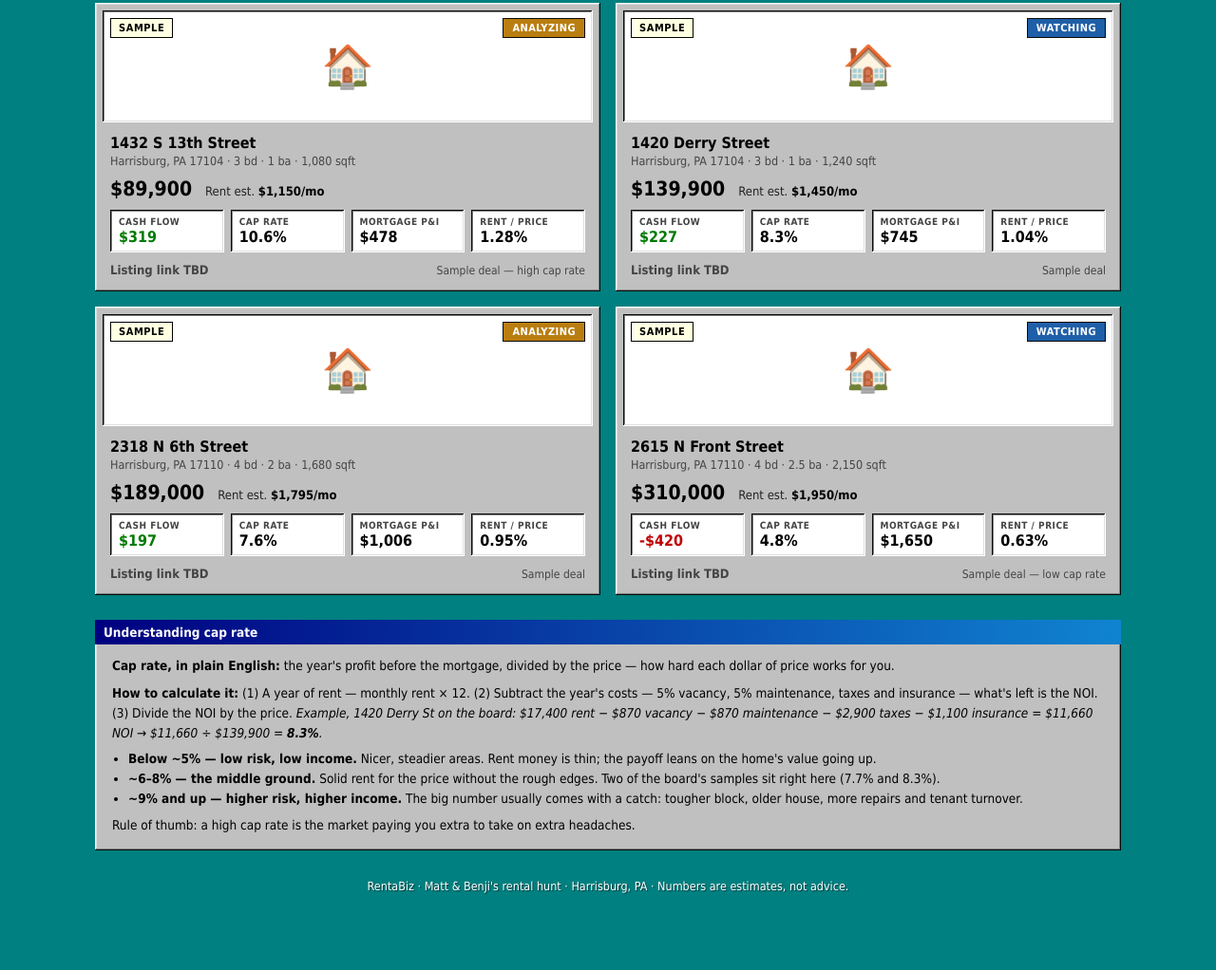
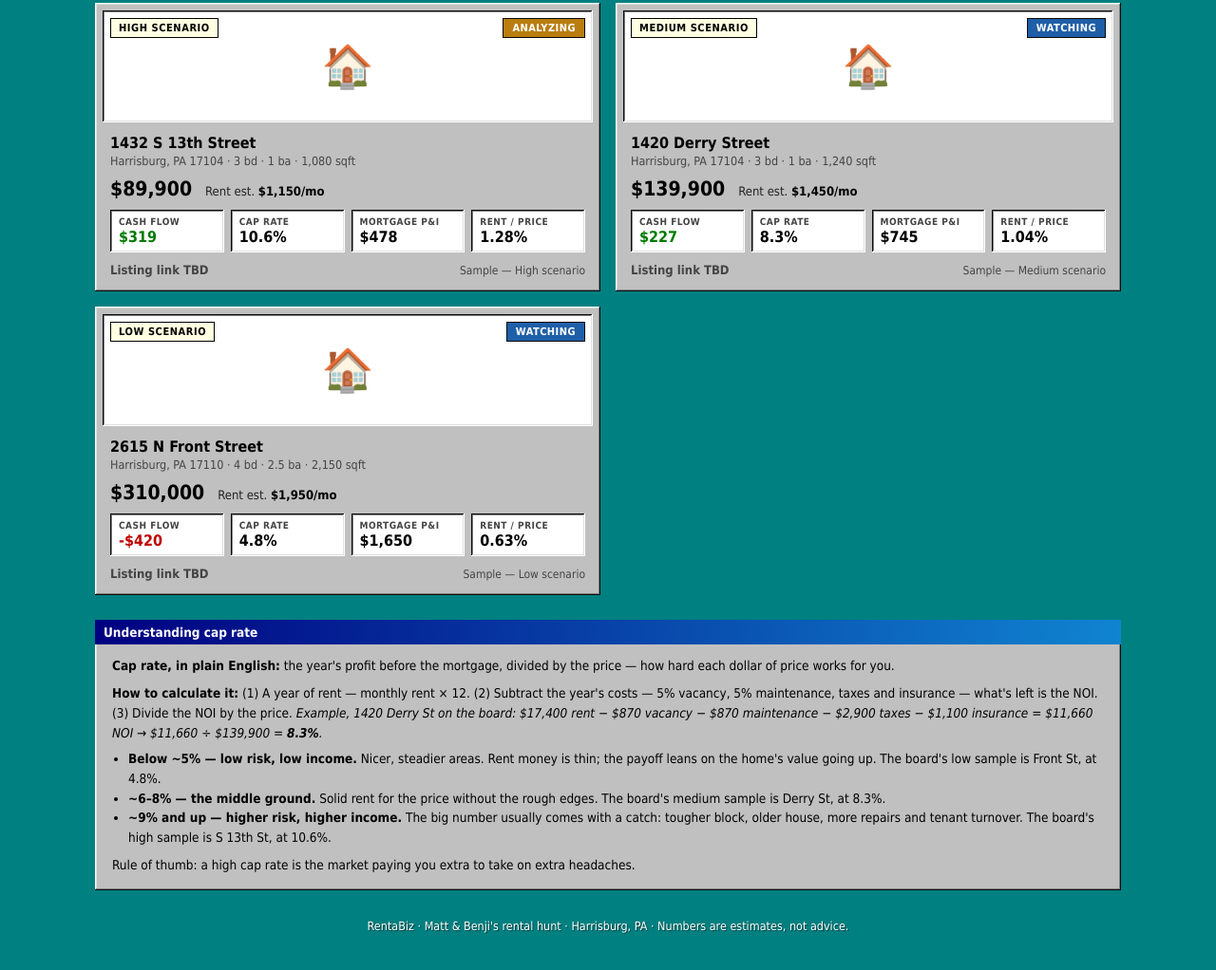
Before and after one commit to MattGPT5786/RentaBiz, a plain HTML site: page index.html in a window 1280 px wide. Shown: the part 276-1298 px from the top of the page at 95% size. Before the commit the page ends 1269 px from the top, so only its background shows below. Drawn offline with Linux system fonts and the light colour scheme.

Commit message:
Exactly three listings: one Low, one Medium, one High scenario, labeled as such

```diff
--- a/index.html
+++ b/index.html
@@ -126,9 +126,9 @@
       <p><b>Cap rate, in plain English:</b> the year's profit before the mortgage, divided by the price — how hard each dollar of price works for you.</p>
       <p style="margin-top:8px"><b>How to calculate it:</b> (1) A year of rent — monthly rent × 12. (2) Subtract the year's costs — 5% vacancy, 5% maintenance, taxes and insurance — what's left is the NOI. (3) Divide the NOI by the price. <i>Example, 1420 Derry St on the board: $17,400 rent − $870 vacancy − $870 maintenance − $2,900 taxes − $1,100 insurance = $11,660 NOI → $11,660 ÷ $139,900 = <b>8.3%</b>.</i></p>
       <ul>
-        <li><b>Below ~5% — low risk, low income.</b> Nicer, steadier areas. Rent money is thin; the payoff leans on the home's value going up.</li>
-        <li><b>~6–8% — the middle ground.</b> Solid rent for the price without the rough edges. Two of the board's samples sit right here (7.7% and 8.3%).</li>
-        <li><b>~9% and up — higher risk, higher income.</b> The big number usually comes with a catch: tougher block, older house, more repairs and tenant turnover.</li>
+        <li><b>Below ~5% — low risk, low income.</b> Nicer, steadier areas. Rent money is thin; the payoff leans on the home's value going up. The board's low sample is Front St, at 4.8%.</li>
+        <li><b>~6–8% — the middle ground.</b> Solid rent for the price without the rough edges. The board's medium sample is Derry St, at 8.3%.</li>
+        <li><b>~9% and up — higher risk, higher income.</b> The big number usually comes with a catch: tougher block, older house, more repairs and tenant turnover. The board's high sample is S 13th St, at 10.6%.</li>
       </ul>
       <p style="margin-top:8px">Rule of thumb: a high cap rate is the market paying you extra to take on extra headaches.</p>
     </div>
@@ -145,16 +145,13 @@
   var DEALS = [
     { sample:true, address:"1420 Derry Street", city:"Harrisburg, PA 17104", price:139900,
       beds:3, baths:1, sqft:1240, rent:1450, taxes:2900, insurance:1100,
-      status:"Watching", link:"", source:"Sample deal" },
-    { sample:true, address:"2318 N 6th Street", city:"Harrisburg, PA 17110", price:189000,
-      beds:4, baths:2, sqft:1680, rent:1795, taxes:3600, insurance:1350,
-      status:"Analyzing", link:"", source:"Sample deal" },
+      status:"Watching", link:"", scenario:"Medium", source:"Sample — Medium scenario" },
     { sample:true, address:"2615 N Front Street", city:"Harrisburg, PA 17110", price:310000,
       beds:4, baths:2.5, sqft:2150, rent:1950, taxes:4800, insurance:1500,
-      status:"Watching", link:"", source:"Sample deal — low cap rate" },
+      status:"Watching", link:"", scenario:"Low", source:"Sample — Low scenario" },
     { sample:true, address:"1432 S 13th Street", city:"Harrisburg, PA 17104", price:89900,
       beds:3, baths:1, sqft:1080, rent:1150, taxes:1900, insurance:950,
-      status:"Analyzing", link:"", source:"Sample deal — high cap rate" }
+      status:"Analyzing", link:"", scenario:"High", source:"Sample — High scenario" }
   ];
 
   function money(n, dec){ return (n < 0 ? "-$" : "$") + Math.abs(n).toLocaleString("en-US",{maximumFractionDigits:dec||0, minimumFractionDigits:dec||0}); }
@@ -183,7 +180,7 @@
     board.innerHTML = list.map(function(d){
       var m = metrics(d);
       return '<div class="deal">' +
-        '<div class="photo">🏠' + (d.sample ? '<span class="sample">SAMPLE</span>' : '') +
+        '<div class="photo">🏠' + (d.sample ? '<span class="sample">' + (d.scenario ? d.scenario.toUpperCase() + ' SCENARIO' : 'SAMPLE') + '</span>' : '') +
         '<span class="chip ' + chipClass(d.status) + '">' + d.status + '</span></div>' +
         '<div class="body"><h3>' + d.address + '</h3>' +
         '<div class="sub">' + d.city + ' · ' + d.beds + ' bd · ' + d.baths + ' ba · ' + d.sqft.toLocaleString() + ' sqft</div>' +
```
